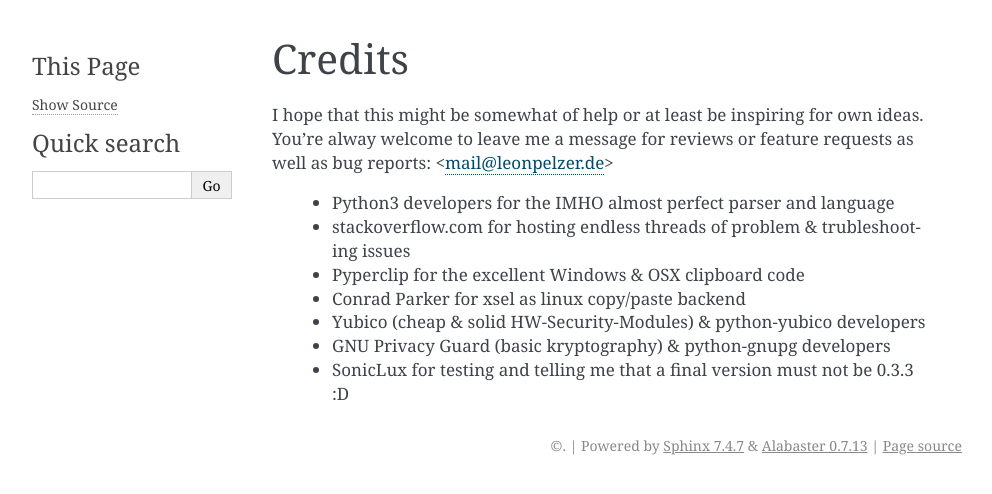
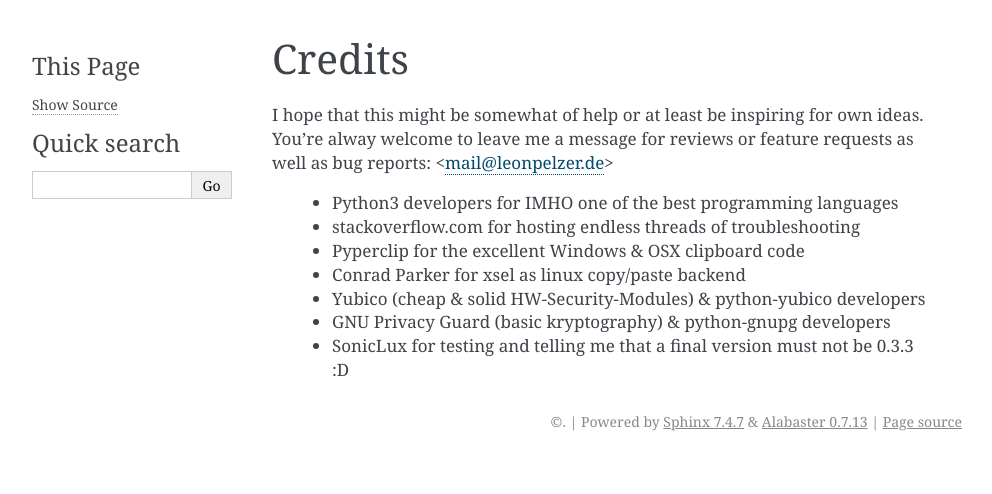
Before and after one commit to d0n/pwclip, a Sphinx documentation site: the page built from docs/credits.rst, in a window 1280 px wide. Shown: the top 494 px of the page, without its empty margins (148-1140 px from the left). Built offline with Sphinx 7.4.7, drawn with Linux system fonts in a browser that asks for light colours.

Commit message:
modified = ['docs/changelog.rst', 'docs/credits.rst'] build

```diff
--- a/docs/changelog.rst
+++ b/docs/changelog.rst
@@ -13,6 +13,8 @@ Released: 2019-02-03
 
   * fix incorrect warning about depricated keys passed by paramiko
     (cryptography==2.4.2 dependency)
+
+  * some stylistic changes to docs
 
 
 1.4.4
--- a/docs/credits.rst
+++ b/docs/credits.rst
@@ -4,8 +4,8 @@ I hope that this might be somewhat of help or at least be inspiring for own
 ideas. You're alway welcome to leave me a message for reviews or feature
 requests as well as bug reports: <mail@leonpelzer.de>
 
- * Python3 developers for the IMHO almost perfect parser and language
- * stackoverflow.com for hosting endless threads of problem & trubleshooting issues
+ * Python3 developers for IMHO one of the best programming languages
+ * stackoverflow.com for hosting endless threads of troubleshooting
  * Pyperclip for the excellent Windows & OSX clipboard code
  * Conrad Parker for xsel as linux copy/paste backend
  * Yubico (cheap & solid HW-Security-Modules) & python-yubico developers
```
